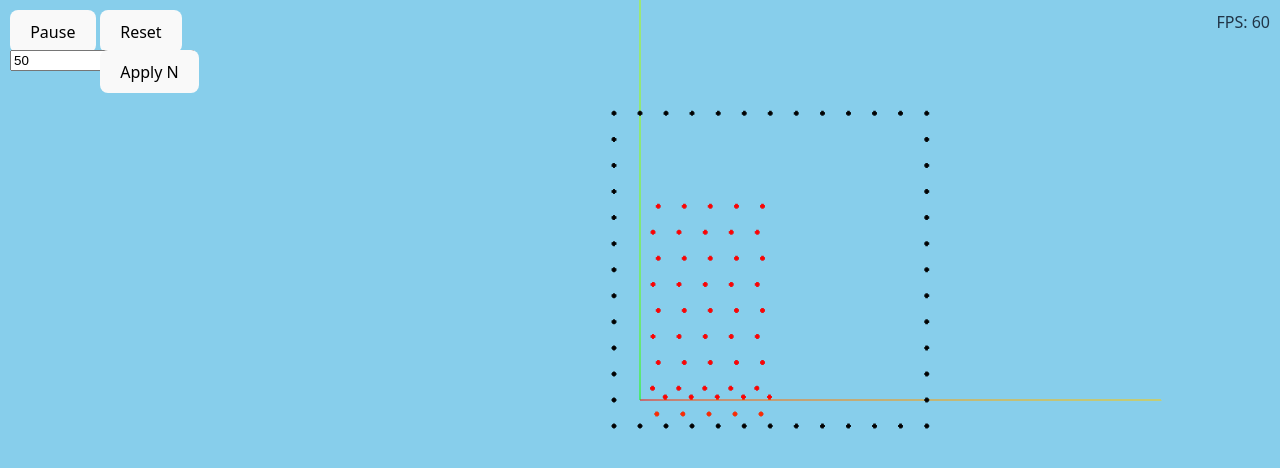
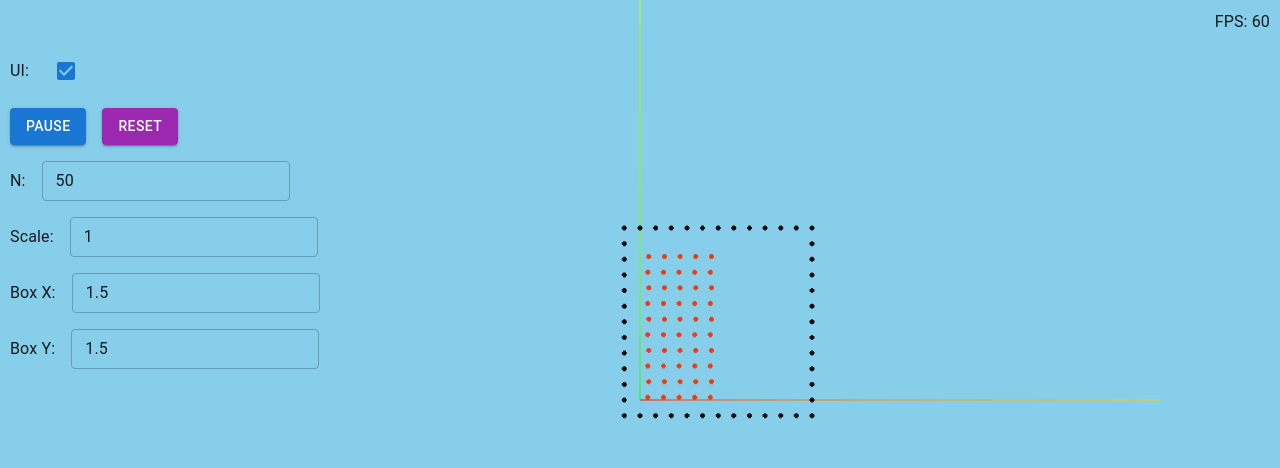
Before and after one commit to oscarjcg/sph-play, a React (Vite) app: page / in a window 1280 px wide. Shown: the top 468 px of the page. Built offline with nearby package versions, Linux system fonts and the light colour scheme.

Commit message:
Add better UI

```diff
--- a/package.json
+++ b/package.json
@@ -10,6 +10,9 @@
     "preview": "vite preview"
   },
   "dependencies": {
+    "@emotion/react": "^11.14.0",
+    "@emotion/styled": "^11.14.1",
+    "@mui/material": "^7.3.7",
     "react": "^19.2.0",
     "react-dom": "^19.2.0",
     "three": "^0.182.0"
--- a/src/App.tsx
+++ b/src/App.tsx
@@ -1,13 +1,17 @@
 import './App.css'; // Or your styles file
+import { ThemeProvider, createTheme } from '@mui/material/styles';
 
 import { ThreeScene2D } from './ThreeScene2D';
 //import { ThreeScene3D } from './ThreeScene3D';
 
+const theme = createTheme()
 
 export default function App() {
   return (
     <div style={{ width: '100vw', height: '100vh', position: 'relative' }}>
-      <ThreeScene2D />
+      <ThemeProvider theme={theme}>
+        <ThreeScene2D />
+      </ThemeProvider>
     </div>
   );
 }
--- a/src/SPH2D.ts
+++ b/src/SPH2D.ts
@@ -4,7 +4,7 @@ import * as THREE from 'three';
 // Constants
 let N = 50; // Use state N
 const RHO0 = 1000.0; // Rest density
-const BOX_SIZE = new THREE.Vector2(0.5, 0.5); // Simulation box
+export let BOX_SIZE = new THREE.Vector2(2.5, 2.5); // Simulation box
 const GRAV = new THREE.Vector2(0.0, -9.81); // Gravity
 const DT = 0.0003;
 const C = 20.0; // Speed of sound (lower for softer water)
@@ -39,8 +39,9 @@ export class Particle {
 
 export class SPH2D {
 
-    constructor(n: number) {
+    constructor(n: number, box: THREE.Vector2) {
         N = n;
+        BOX_SIZE = box
         spacing = Math.sqrt(BOX_SIZE.x * BOX_SIZE.y * 0.5 / N);
         M = RHO0 * spacing ** 2;
     }
--- a/src/ThreeScene2D.tsx
+++ b/src/ThreeScene2D.tsx
@@ -1,7 +1,8 @@
 import { useRef, useEffect, useState } from 'react';
 import * as THREE from 'three';
+import { Box, Button, TextField, Typography, Stack, Checkbox } from '@mui/material';
 
-import { SPH2D } from './SPH2D'
+import { SPH2D, BOX_SIZE } from './SPH2D'
 
 
 export function ThreeScene2D() {
@@ -10,10 +11,14 @@ export function ThreeScene2D() {
     const [resetTrigger, setResetTrigger] = useState(0);
     const [numParticles, setNumParticles] = useState(50); // Initial N
     const [tempN, setTempN] = useState(numParticles.toString()); // For input
+    const [tempScale, setTempScale] = useState("1");
+    const [tempBoxX, setTempBoxX] = useState("1.5");
+    const [tempBoxY, setTempBoxY] = useState("1.5");
+    const [tempControls, setTempControls] = useState(true);
     const pausedRef = useRef(isPaused);
     const [fps, setFps] = useState(0);
 
-    const SCALE_PIXELS = 5;
+    let SCALE_PIXELS = parseFloat(tempScale);
     const BALL_SIZE = 5;
 
     useEffect(() => {
@@ -27,8 +32,9 @@ export function ThreeScene2D() {
         // Max expected speed for color normalization (adjust based on your sim)
         const MAX_SPEED = 1.0; // Tune this; observe console logs for actual max speeds
 
+        handleApplyTemp()
 
-        let sph = new SPH2D(numParticles);
+        let sph = new SPH2D(numParticles, new THREE.Vector2(handleApplyTempBoxX(), handleApplyTempBoxY()));
         let particles = sph.createParticles();
 
         function generateCircleTexture() {
@@ -49,6 +55,7 @@ export function ThreeScene2D() {
         scene.add(axesHelper);
 
         // Camera
+        // TODO Change to orthographic
         const camera = new THREE.PerspectiveCamera(
             75,
             mount.clientWidth / mount.clientHeight,
@@ -196,36 +203,143 @@ export function ThreeScene2D() {
             material.dispose();
             renderer.dispose();
         };
-    }, [resetTrigger, numParticles]); // Re-run effect on reset or N change
+    }, [resetTrigger]); // Re-run effect on reset
 
-    const handleApplyN = () => {
+    const handleApplyTemp = () => {
         const newN = parseInt(tempN, 10);
         if (!isNaN(newN) && newN > 0) {
             setNumParticles(newN);
-            setResetTrigger(prev => prev + 1); // Trigger reset
+        }
+    };
+
+    const handleApplyTempBoxX = () => {
+        const newX = parseFloat(tempBoxX);
+        if (!isNaN(newX) && newX > 0) {
+            return newX
+        } else {
+            return 1
+        }
+    };
+
+    const handleApplyTempBoxY = () => {
+        const newY = parseFloat(tempBoxY);
+        if (!isNaN(newY) && newY > 0) {
+            return newY
+        } else {
+            return 1
         }
     };
 
     return (
-        <div ref={mountRef} style={{ width: '100%', height: '100%' }}>
-            <div style={{ position: 'absolute', zIndex: 10, top: '10px', right: '10px' }}>
+        <Box ref={mountRef} sx={{ width: '100%', height: '100%', position: 'relative' }}>
+            <Typography
+                sx={{ position: 'absolute', zIndex: 10, top: '10px', right: '10px', color: 'text.primary' }}
+            >
                 FPS: {fps}
-            </div>
-            <button style={{ position: 'absolute', zIndex: 10, top: '10px', left: '10px' }} onClick={() => setIsPaused(!isPaused)}>
+            </Typography>
+
+            <Stack direction="column" spacing={2} sx={{ position: 'absolute', zIndex: 10, top: '50px', left: '10px' }}>
+                <Stack direction="row" spacing={2} alignItems="center">
+                    <Typography
+                        sx={{ color: 'text.primary' }}
+                    >
+                        UI:
+                    </Typography>
+                    <Checkbox
+                        checked={tempControls}
+                        onChange={(e) => setTempControls(e.target.checked)}
+                        color="primary"
+                    />
+                </Stack>
+
+                <Stack direction="column" spacing={2} sx={{ display: tempControls ? 'flex' : 'none' }}>
+                    {/* Buttons */}
+                    <Stack direction="row" spacing={2} alignItems="center">
+                        <Button
+                            variant="contained"
+                            color="primary"
+                            sx={{ zIndex: 10 }}
+                            onClick={() => setIsPaused(!isPaused)}
+                        >
                             {isPaused ? 'Resume' : 'Pause'}
-            </button>
-            <button style={{ position: 'absolute', zIndex: 10, top: '10px', left: '100px' }} onClick={() => setResetTrigger(prev => prev + 1)}>
+                        </Button>
+                        <Button
+                            variant="contained"
+                            color="secondary"
+                            sx={{ zIndex: 10 }}
+                            onClick={() => setResetTrigger(prev => prev + 1)}
+                        >
                             Reset
-            </button>
-            <input
+                        </Button>
+                    </Stack>
+
+                    {/* N Particules */}
+                    <Stack direction="row" spacing={2} alignItems="center">
+                        <Typography
+                            sx={{ color: 'text.primary' }}
+                        >
+                            N:
+                        </Typography>
+                        <TextField
                             type="number"
                             value={tempN}
                             onChange={(e) => setTempN(e.target.value)}
-                style={{ position: 'absolute', zIndex: 10, top: '50px', left: '10px' }}
+                            variant="outlined"
+                            size="small"
+                            sx={{ color: 'text.primary' }}
                         />
-            <button style={{ position: 'absolute', zIndex: 10, top: '50px', left: '100px' }} onClick={handleApplyN}>
-                Apply N
-            </button>
-        </div>
+                    </Stack>
+
+                    <Stack direction="row" spacing={2} alignItems="center">
+                        <Typography
+                            sx={{ color: 'text.primary' }}
+                        >
+                            Scale:
+                        </Typography>
+                        <TextField
+                            type="number"
+                            value={tempScale}
+                            onChange={(e) => setTempScale(e.target.value)}
+                            variant="outlined"
+                            size="small"
+                            sx={{ color: 'text.primary' }}
+                        />
+                    </Stack>
+
+                    {/* Box */}
+                    <Stack direction="row" spacing={2} alignItems="center">
+                        <Typography
+                            sx={{ color: 'text.primary' }}
+                        >
+                            Box X:
+                        </Typography>
+                        <TextField
+                            type="number"
+                            value={tempBoxX}
+                            onChange={(e) => setTempBoxX(e.target.value)}
+                            variant="outlined"
+                            size="small"
+                            sx={{ color: 'text.primary' }}
+                        />
+                    </Stack>
+                    <Stack direction="row" spacing={2} alignItems="center">
+                        <Typography
+                            sx={{ color: 'text.primary' }}
+                        >
+                            Box Y:
+                        </Typography>
+                        <TextField
+                            type="number"
+                            value={tempBoxY}
+                            onChange={(e) => setTempBoxY(e.target.value)}
+                            variant="outlined"
+                            size="small"
+                            sx={{ color: 'text.primary' }}
+                        />
+
+                    </Stack>
+                </Stack>
+            </Stack>
+        </Box>
     );
 }
```
Also changed, not shown: 1 other file (tests, documents, lock files or other folders). Lines whose indentation alone changed are shown as unchanged.
